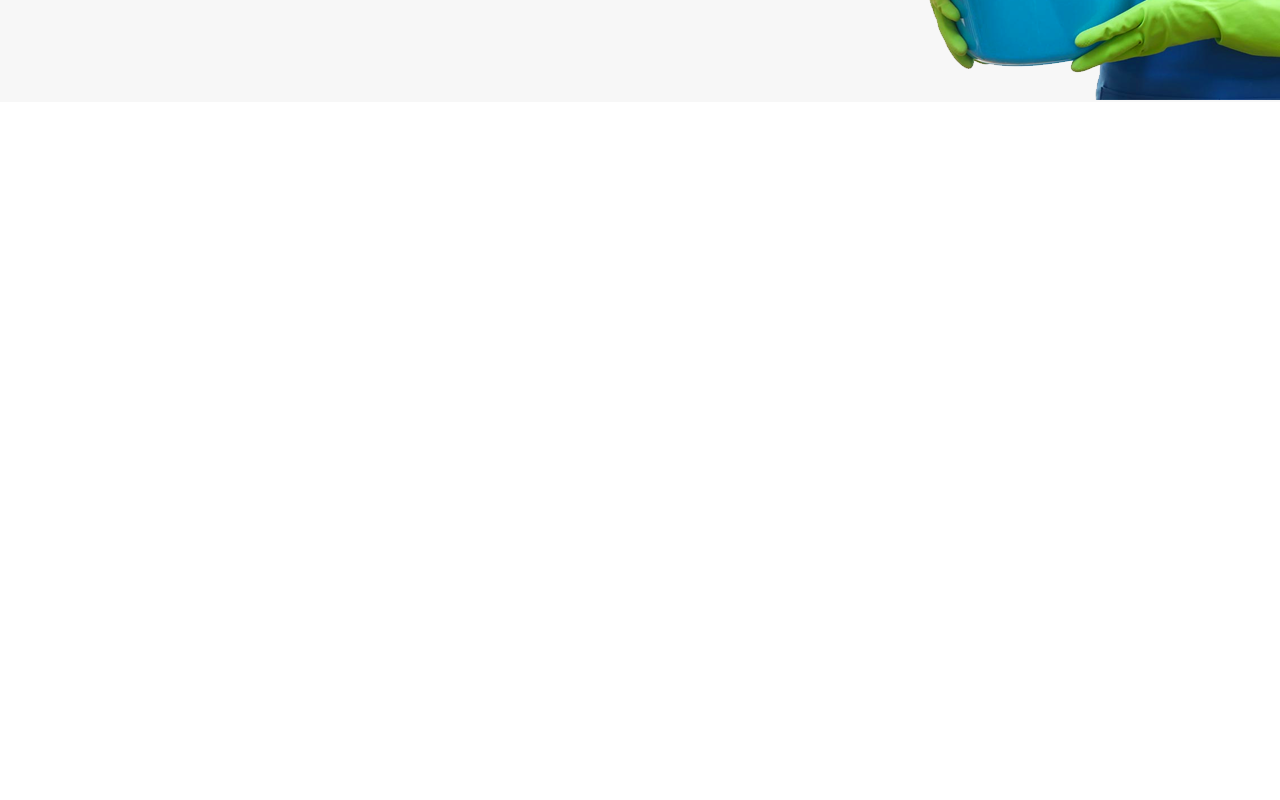
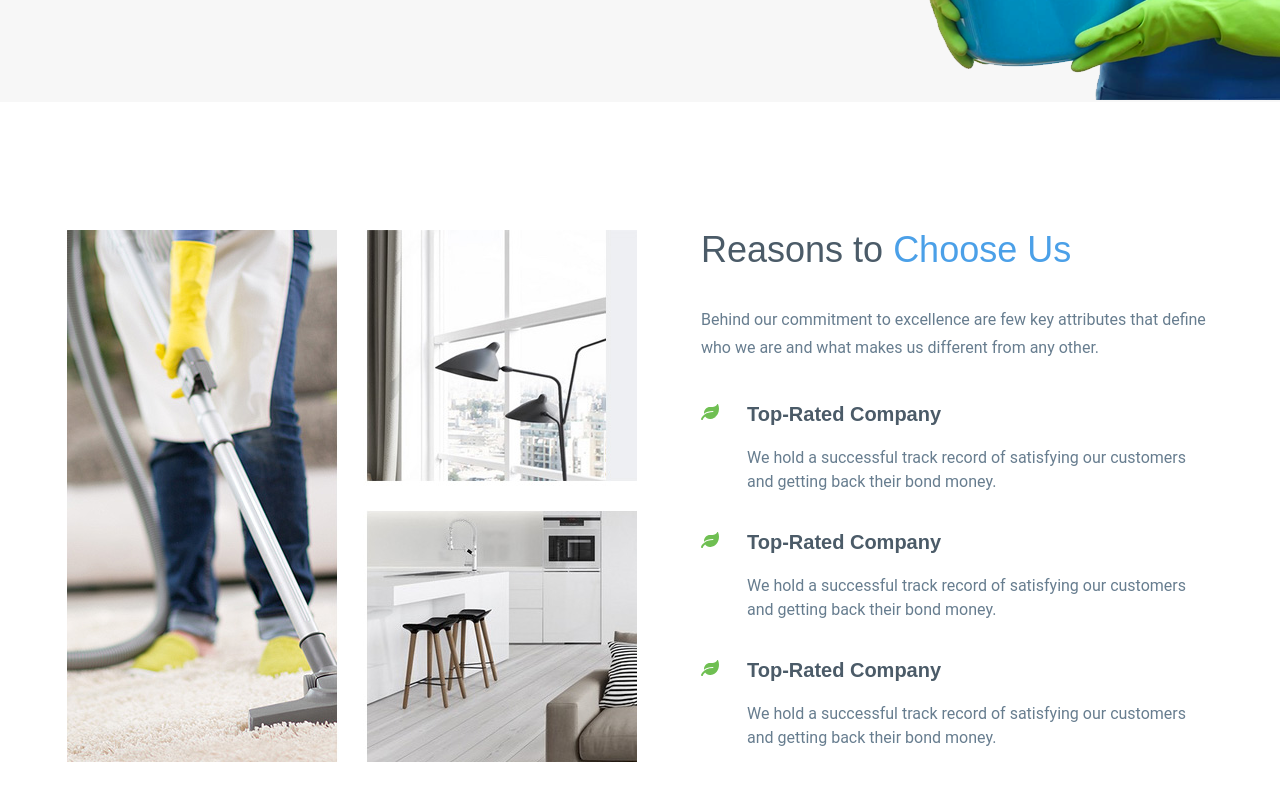
Before and after one commit to Jisan-Hasan/cleano-frontend-v2, a Next.js app: page /home in a window 1280 px wide. Shown: the part 600-1400 px from the top of the page. Before the commit the page ends 800 px from the top, so only its background shows below. Built offline with nearby package versions, Linux system fonts and the light colour scheme.

Commit message:
Reason to choose us section added

```diff
--- a/src/app/(user)/home/page.tsx
+++ b/src/app/(user)/home/page.tsx
@@ -1,10 +1,12 @@
 import About from "@/components/About/About";
+import ReasonComponent from "@/components/Reason/Reason";
 // import laundry_experience_image from "../../../assets/images/laundry-image-experience.jpg";
 
 const HomePage = () => {
     return (
         <div>
             <About />
+            <ReasonComponent />
         </div>
     );
 };
--- /dev/null
+++ b/src/components/Reason/Reason.tsx
@@ -0,0 +1,77 @@
+import Image from "next/image";
+import { FaLeaf } from "react-icons/fa";
+import reasonImage from "../../assets/images/reason-1.jpg";
+
+const ReasonComponent = () => {
+    return (
+        <div className="max-w-screen-xl mx-auto my-32 md:flex flex-row-reverse justify-center gap-16 px-3 space-y-10 md:space-y-0 md:px-0">
+            <div className="space-y-9 w-full max-w-lg">
+                <div className="space-y-9">
+                    <h2 className="text-4xl font-normal ">
+                        Reasons to{" "}
+                        <span className="text-[#4ba0e8]">Choose Us</span>
+                    </h2>
+                    <p className="leading-7">
+                        Behind our commitment to excellence are few key
+                        attributes that define who we are and what makes us
+                        different from any other.
+                    </p>
+                </div>
+
+                <div className="space-y-8">
+                    <div className="flex gap-7 items-baseline">
+                        <div>
+                            <FaLeaf color="#6FBF52" size={18} />
+                        </div>
+                        <div className="space-y-4">
+                            <h3 className="font-semibold text-xl leading-8">
+                                Top-Rated Company
+                            </h3>
+                            <p>
+                                We hold a successful track record of satisfying
+                                our customers and getting back their bond money.
+                            </p>
+                        </div>
+                    </div>
+                    <div className="flex gap-7 items-baseline">
+                        <div>
+                            <FaLeaf color="#6FBF52" size={18} />
+                        </div>
+                        <div className="space-y-4">
+                            <h3 className="font-semibold text-xl leading-8">
+                                Top-Rated Company
+                            </h3>
+                            <p>
+                                We hold a successful track record of satisfying
+                                our customers and getting back their bond money.
+                            </p>
+                        </div>
+                    </div>
+                    <div className="flex gap-7 items-baseline">
+                        <div>
+                            <FaLeaf color="#6FBF52" size={18} />
+                        </div>
+                        <div className="space-y-4">
+                            <h3 className="font-semibold text-xl leading-8">
+                                Top-Rated Company
+                            </h3>
+                            <p>
+                                We hold a successful track record of satisfying
+                                our customers and getting back their bond money.
+                            </p>
+                        </div>
+                    </div>
+                </div>
+            </div>
+            <div>
+                <Image
+                    className="w-[100%]"
+                    src={reasonImage}
+                    alt="Cleaning Image"
+                />
+            </div>
+        </div>
+    );
+};
+
+export default ReasonComponent;
```
Also changed, not shown: src/assets/images/reason-1.jpg (added).
